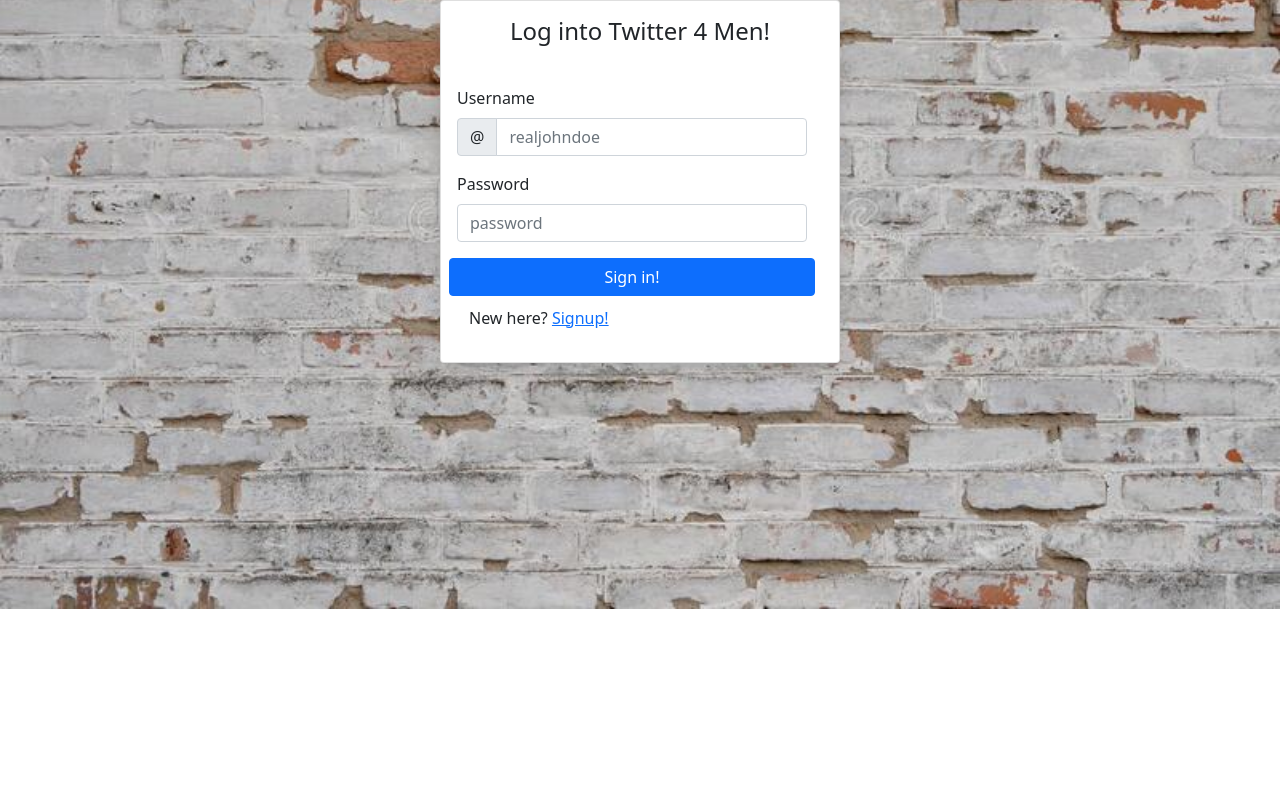
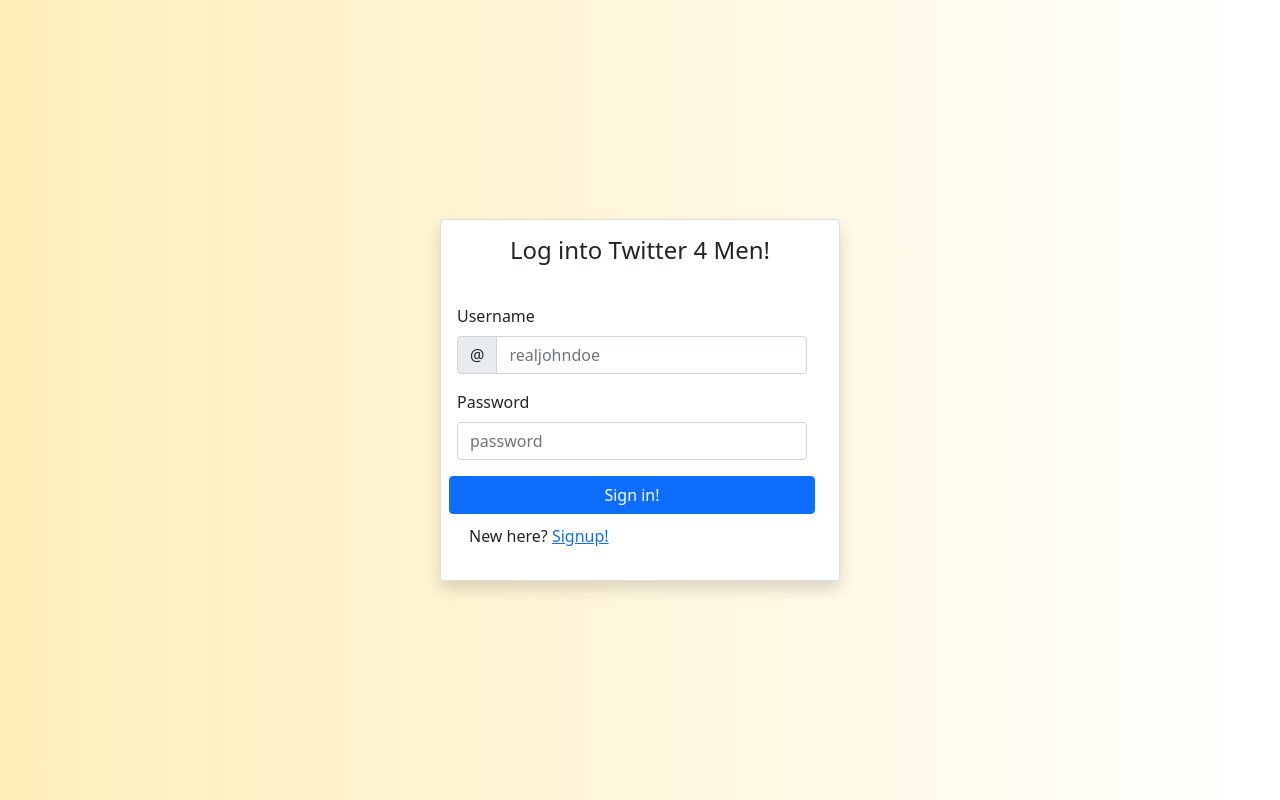
Before and after one commit to SnazzyCoder/flask-test, a Python web app: template templates/login.html in a window 1280 px wide. Run offline with Jinja, Linux system fonts and the light colour scheme; the template is opened without the code that fills it, so the values that code supplies are empty.

Commit message:
Very cool edit

```diff
--- a/static/style.css
+++ b/static/style.css
@@ -3,10 +3,12 @@
     padding: 0;
     background-image: url('bg.jpg');
     background-position: center;
-    /* Center the image */
-    background-repeat: no-repeat;
-    /* Do not repeat the image */
+    background: linear-gradient(to right, #ffefba, #ffffff) top right no-repeat;
+    -webkit-background-size: cover;
+    -moz-background-size: cover;
+    -o-background-size: cover;
     background-size: cover;
+    background-attachment: fixed;
 }
 .main{
     max-width: 400px;
@@ -18,15 +20,10 @@
     background-color: #666;
     color: #FFF;
 }
-nav{
-    margin-bottom: 10px;
-}
 .vertical{
     min-height: 100vh;
-    flex: 1;
     display: flex;
     align-items: center;
-    flex-direction: column;
     margin: auto;
 }
 .form-paded{
--- a/templates/base.html
+++ b/templates/base.html
@@ -9,7 +9,7 @@
     <script src="https://cdn.jsdelivr.net/npm/bootstrap@5.0.0-beta1/dist/js/bootstrap.bundle.min.js" integrity="sha384-ygbV9kiqUc6oa4msXn9868pTtWMgiQaeYH7/t7LECLbyPA2x65Kgf80OJFdroafW" crossorigin="anonymous"></script>
 
     <link rel="stylesheet" href='{{url_for("static", filename="style.css")}}'>
-    <link rel="icon" href="{{url_for('static', filename='icon.ico')}}"/>
+    <link rel="icon" href="{{url_for('static', filename='images/icon.ico')}}"/>
 
     <title>
         {% block title %}{% endblock %}:{{' '}} Twitter-4-Men</title>
--- a/templates/login.html
+++ b/templates/login.html
@@ -9,7 +9,8 @@
 {% block body %}
 
 
-<div class="login-container container align-self-center">
+<div class="login-container container vertical">
+    <div>
 
         {% if recent %}
             <div class="alert alert-success" role="alert">You have been logged out sucessfully.</div>
@@ -42,4 +43,5 @@
             <p>New here? <a href="/signup" class="link-primary">Signup!</a></p>
         </div>
     </div>
+</div>
 {% endblock %}
```
Also changed, not shown: app.py (+24 -6 lines), templates/home.html (+5 -2 lines), static/images/bg.jpg (renamed from static/bg.jpg), static/images/icon.ico (renamed from static/icon.ico). Lines whose indentation alone changed are shown as unchanged.
